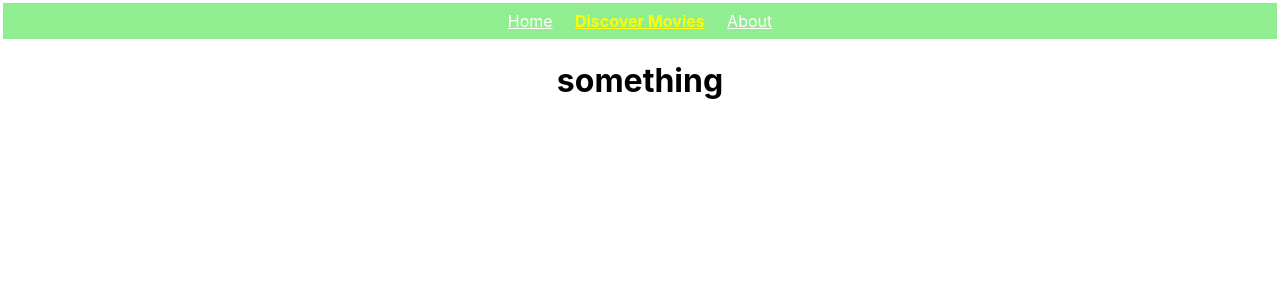
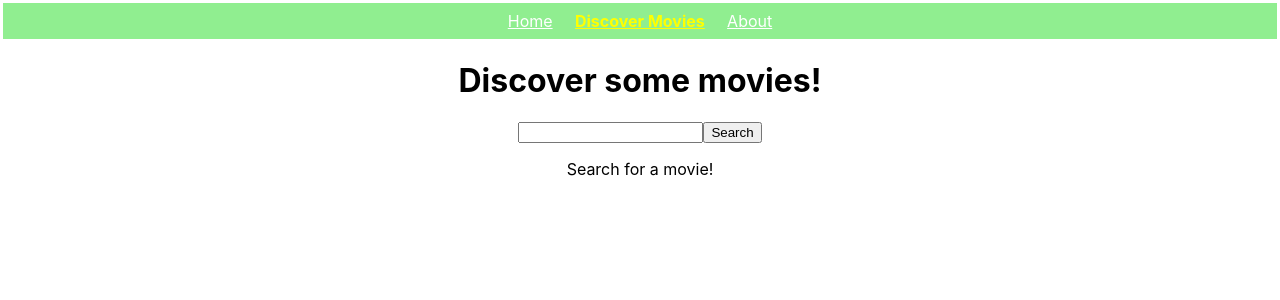
Before and after one commit to mr-robak/find-a-movie-app, a React (Create React App) app: page /discover/something in a window 1280 px wide. Shown: the top 300 px of the page. Built offline with nearby package versions, Linux system fonts and the light colour scheme.

Commit message:
fetching movie details via axios on MoviePage - will be adding dynamic routing next

```diff
--- a/package.json
+++ b/package.json
@@ -6,6 +6,7 @@
     "@testing-library/jest-dom": "^4.2.4",
     "@testing-library/react": "^9.5.0",
     "@testing-library/user-event": "^7.2.1",
+    "axios": "^0.19.2",
     "node-sass": "^4.14.0",
     "react": "^16.13.1",
     "react-dom": "^16.13.1",
--- a/src/App.js
+++ b/src/App.js
@@ -12,8 +12,8 @@ function App() {
     <div className="App">
       <NavBar />
       <Switch>
-        <Route path="/discover/something" component={MoviePage} />
-        <Route path="/discover" component={DiscoverMoviesPage} />
+        <Route path="/movie/:imdb_id" component={MoviePage} />
+        <Route path="/discover/:searchtext?" component={DiscoverMoviesPage} />
         <Route path="/about" component={AboutPage} />
         <Route path="/" component={HomePage} />
       </Switch>
--- a/src/components/MovieCard.js
+++ b/src/components/MovieCard.js
@@ -3,10 +3,11 @@ import React from "react";
 import { Link } from "react-router-dom";
 
 export default function MovieCard(props) {
-  const { title, year, img } = props;
+  const { title, year, img, imdbID } = props;
+
   return (
     <div className="MovieCard">
-      <Link style={{ textDecoration: "none" }}>
+      <Link to={`/movie/${imdbID}`} style={{ textDecoration: "none" }}>
         <img src={img} alt=""></img>
         <h5>{title}</h5>
         <p>{year}</p>
--- a/src/pages/DiscoverMoviesPage.js
+++ b/src/pages/DiscoverMoviesPage.js
@@ -4,16 +4,11 @@ import "./DiscoverMoviesPage.css";
 
 export default function DiscoverMoviesPage() {
   const [searchText, set_searchText] = useState("");
-  const [searchState, setSearchState] = useState("idle");
+  const [searchState, setSearchState] = useState("Search for a movie!");
   const [movies, setMovies] = useState([]);
-  const searchStates = [
-    { status: "idle", data: "" },
-    { status: "searching", data: "" },
-    { status: "done", data: "" },
-  ];
 
   const search = async () => {
-    setSearchState("Searcing...");
+    setSearchState("Searching...");
     // setSearchState(
     //   <img
     //     style={{ height: 20 + "px" }}
@@ -37,21 +32,20 @@ export default function DiscoverMoviesPage() {
     //   `https://omdbapi.com/?apikey=ef5d807a&s=${queryParam}`
     // );
 
-    console.log("Success!", data);
     // const dataArray = Object.entries(data);
-    console.log("downloadedData!!!!", data.Search);
+    console.log("Success! downloadedData= :", data.Search);
 
-    setSearchState("Done!");
+    setSearchState(`Searched for: "${searchText}"`);
     set_searchText("");
     setMovies(data.Search);
   };
 
-  console.log(
-    "ALL NEW MOVIES: ",
-    movies.map((movie) => {
-      return movie.Title;
-    })
-  );
+  // console.log(
+  //   "ALL NEW MOVIES: ",
+  //   movies.map((movie) => {
+  //     return movie.Title;
+  //   })
+  // );
 
   return (
     <div className="DiscoverMoviesPage">
@@ -67,8 +61,11 @@ export default function DiscoverMoviesPage() {
 
       <div className="CardWrapper">
         {movies.map((movie) => {
-          const { Title, Year, Poster } = movie;
-          return <MovieCard title={Title} year={Year} img={Poster} />;
+          const { Title, Year, Poster, imdbID } = movie;
+
+          return (
+            <MovieCard title={Title} year={Year} img={Poster} imdbID={imdbID} />
+          );
         })}
       </div>
     </div>
--- a/src/pages/MoviePage.js
+++ b/src/pages/MoviePage.js
@@ -1,11 +1,27 @@
-import React from "react";
+import React, { useState, useEffect } from "react";
 import { useParams } from "react-router-dom";
+import axios from "axios";
 
-export default function MoviePage() {
-  const route_parameters = useParams();
+export default function MoviePage(props) {
+  const [movieData, set_movieData] = useState({});
+
+  console.log("Movie Page params: ", props);
+
+  useEffect(() => {
+    async function fetchData() {
+      const url =
+        "http://www.omdbapi.com/?apikey=ef5d807a&i=tt0076759&plot=full%22";
+      const response = await axios.get(url);
+
+      console.log("Axios fetched: ", response.data);
+      set_movieData(response.data);
+    }
+    fetchData();
+  }, []);
+  const { Title } = movieData;
   return (
     <div>
-      <h1>something</h1>
+      <h1>{Title}</h1>
     </div>
   );
 }
```
Also changed, not shown: 1 other file (tests, documents, lock files or other folders).
